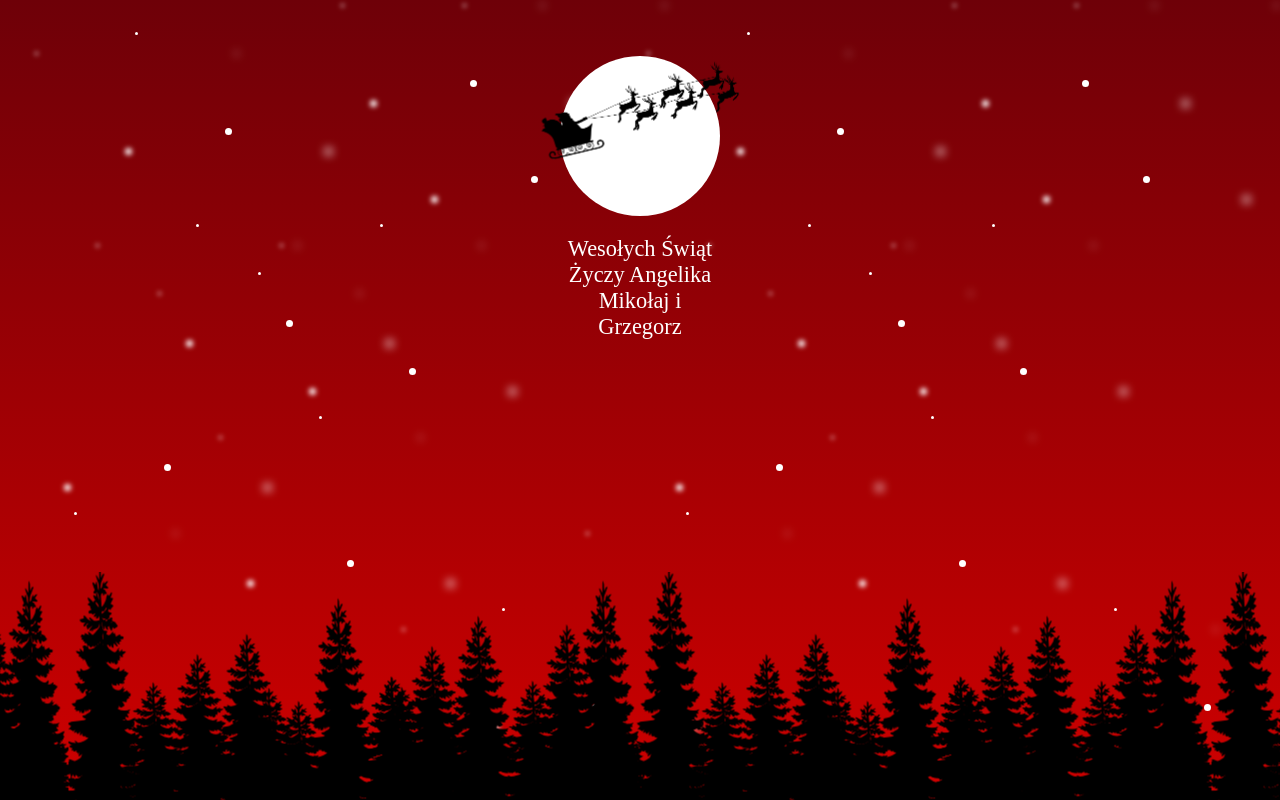
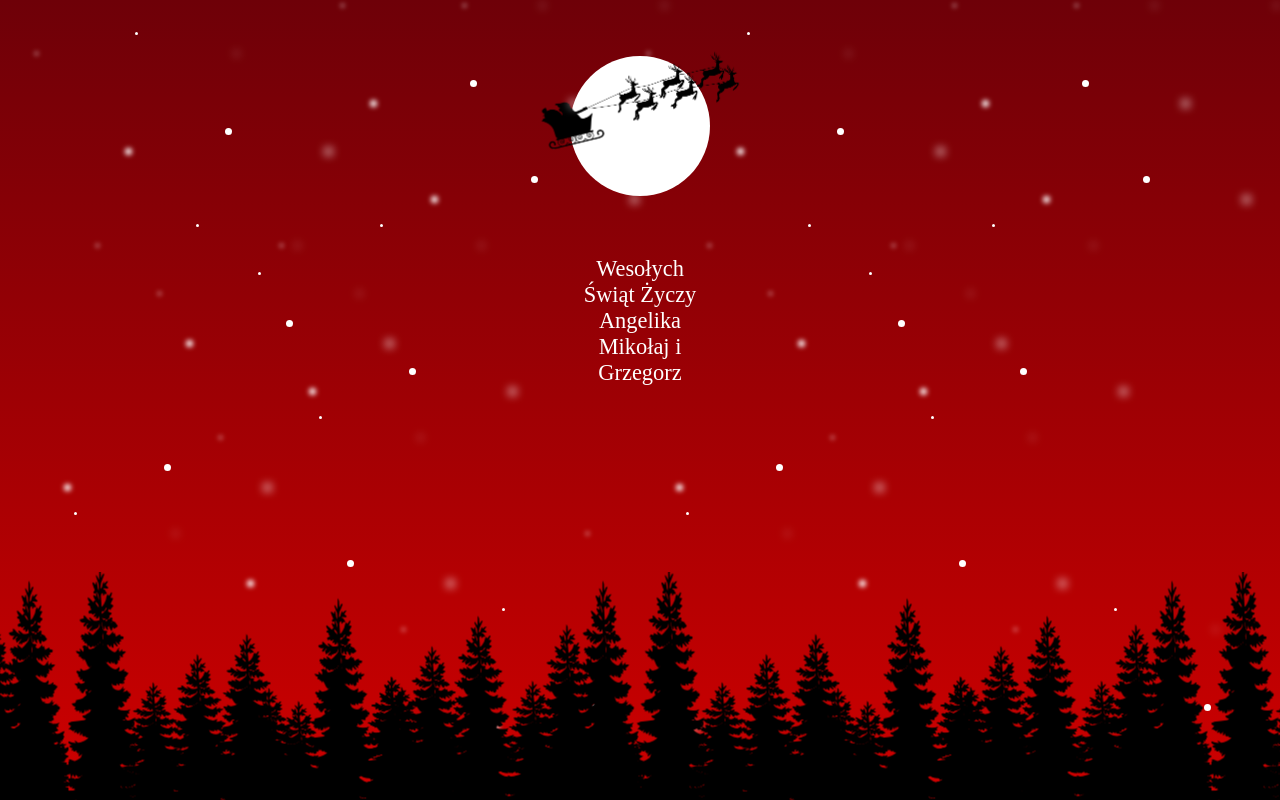
Before and after one commit to Greg-Sw/Christmas-Wishes, a plain HTML site: page index.html in a window 1280 px wide. Drawn offline with Linux system fonts and the light colour scheme; a web font is replaced by a local one.

Commit message:
changed circle to 140px

```diff
--- a/main.css
+++ b/main.css
@@ -38,8 +38,8 @@ body {
 	top: 7%;
 	left: 50%;
 	transform: translateX(-50%);
-	width: 160px;
-	height: 160px;
+	width: 140px;
+	height: 140px;
 	background: #fff;
 	border-radius: 50%;
 }
@@ -68,7 +68,7 @@ body {
 .container .circle::after {
 	content: 'Wesołych Świąt Życzy Angelika Mikołaj i Grzegorz';
 	position: absolute;
-	top: 180px;
+	top: 200px;
 	font-size: 1.4em;
 	display: flex;
 	justify-content: center;
```
